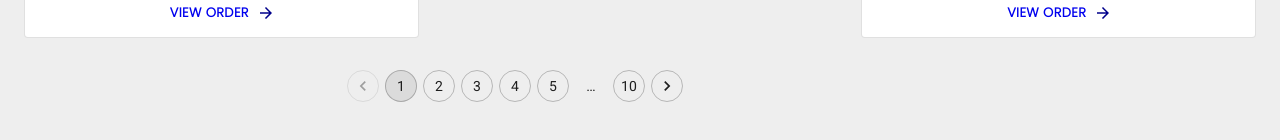
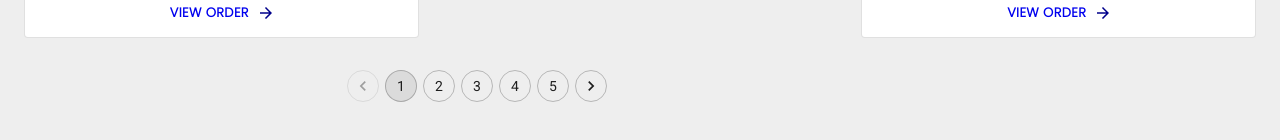
Before and after one commit to stanleyHayes/icerock-admin, a React (Create React App) app: page /orders in a window 1280 px wide. Shown: the part 1308-1448 px from the top of the page. Built offline with nearby package versions, Linux system fonts and the light colour scheme.

Commit message:
pagination count reduced from 10 to 5

```diff
--- a/src/pages/orders/OrdersPage.js
+++ b/src/pages/orders/OrdersPage.js
@@ -196,7 +196,7 @@ function OrdersPage({orders}) {
                                 <Grid item={true} xs={12} md={6}>
                                     <Pagination
                                         variant="outlined"
-                                        count={10}
+                                        count={5}
                                         defaultPage={1}
                                         page={page}
                                         size="medium"
--- a/src/pages/whatsnew/WhatsNewPage.js
+++ b/src/pages/whatsnew/WhatsNewPage.js
@@ -153,7 +153,7 @@ function WhatsNewPage({news}) {
                                 <Grid item={true} xs={12} md={6}>
                                     <Pagination
                                         variant="outlined"
-                                        count={10}
+                                        count={5}
                                         defaultPage={1}
                                         page={page}
                                         size="medium"
```
